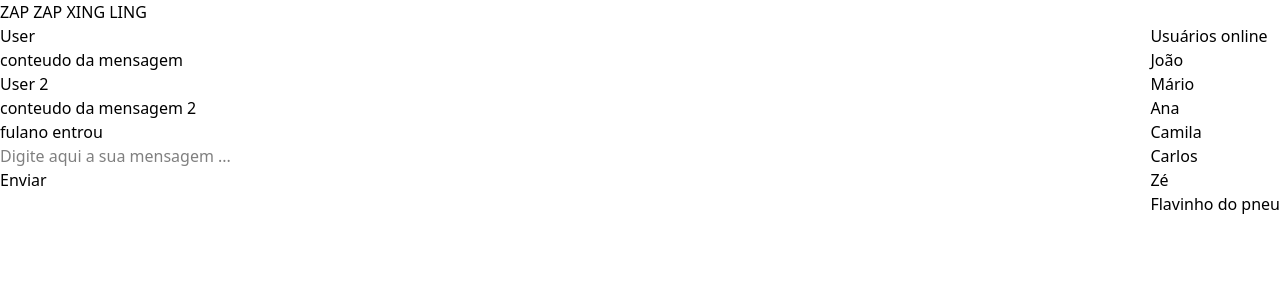
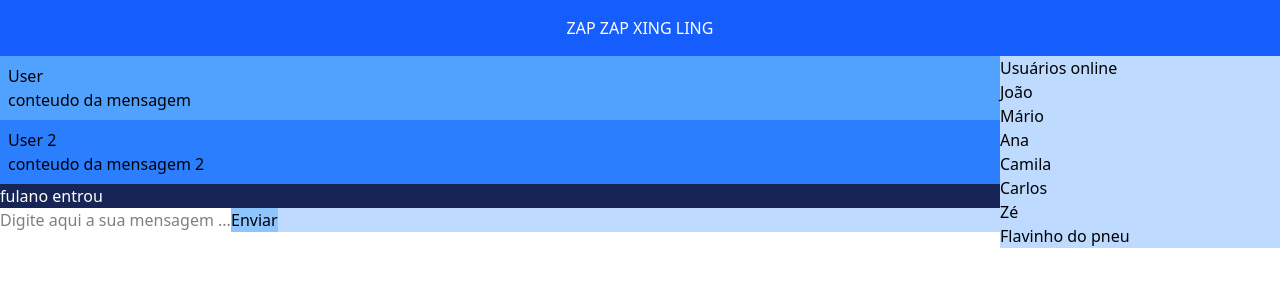
Before and after one commit to gabriel-gms/realTimeChat-frontEnd, a Next.js app: page / in a window 1280 px wide. Both pictures are taken after a click on the button "Entrar". Shown: the top 300 px of the page. Built offline with nearby package versions, Linux system fonts and the light colour scheme.

Commit message:
estilizando o chat

```diff
--- a/app/layout.tsx
+++ b/app/layout.tsx
@@ -13,7 +13,7 @@ const geistMono = Geist_Mono({
 });
 
 export const metadata: Metadata = {
-  title: "Create Next App",
+  title: "ZAP ZAP",
   description: "Generated by create next app",
 };
 
--- a/app/page.tsx
+++ b/app/page.tsx
@@ -2,22 +2,15 @@
 
 import { AreaDigitar } from "@/components/areaDigitar"
 import { AreaMensagem } from "@/components/areaMensagem"
+import { Login } from "@/components/Login"
 import { Menu } from "@/components/menu"
 import { StatusUser } from "@/components/statusUser"
 import { useState } from "react"
 
 const Page = ()=>{
-  let [nomeUsuario, setNomeUsuario] = useState<string>()
-  let [valorInput, setValorInput] = useState<string>()
-  let [usuarioLogado, setUsuarioLogado] = useState<boolean>()
-
-  function addNomeUsuario (e: {key: string }){
-    if(e.key === 'Enter'){
-      setNomeUsuario(valorInput)
-      setValorInput('')
-      setUsuarioLogado(true)
-    }
-  }
+  let [nomeUsuario, setNomeUsuario] = useState<string>('')
+  let [valorInput, setValorInput] = useState<string>('')
+  let [usuarioLogado, setUsuarioLogado] = useState<boolean>(false)
 
   function addNomeUsuarioClick (){
     setNomeUsuario(valorInput)
@@ -25,49 +18,27 @@ const Page = ()=>{
     setUsuarioLogado(true)
   }
 
+  if(!usuarioLogado){
+    return <Login
+            valorInput={valorInput}
+            setValorInput={setValorInput}
+            addNomeUsuarioClick={addNomeUsuarioClick}
+          />
+  }
+
   return (
-    <div>
-
-
-      {usuarioLogado ?
-        <div style={{flexDirection: "column", height: "100vh"}}>
+    <div className="h-screen">
 
           <Menu />
-          <div style={{flex: "1", display: "flex", height: "100%"}}>
-            <div style={{flex: "1", display:"flex", flexDirection:"column"}}>
+          <div className="flex justify-between">
+            <div className="flex-1">
               <AreaMensagem />
               <AreaDigitar />
             </div>
             <StatusUser />
           </div>
           <script src="/socket.io/socket.io.js"></script>
-          </div>
-
-        :
-
-          <div className="bg-blue-100 h-screen flex justify-center items-center">
-
-            <div className="bg-blue-500 rounded-lg p-3 text-center flex-col">
-              <h1 className=""><strong>ESCOLHA UM NOME DE USUÁRIO</strong></h1>
-
-              <div className="flex">
-                <input className="bg-white rounded-lg border border-black p-1 m-1 flex-1"
-
-                value={valorInput}
-
-                onChange={(e)=>setValorInput(e.target.value)}
-
-                onKeyDown={addNomeUsuario} type="text"/>
-
-                <button className="bg-blue-50 rounded-lg p-1 m-1" onClick={addNomeUsuarioClick}>Entrar</button>
-
-              </div>
-
-            </div>
-          </div>
-      }
-
-  </div>
+    </div>
   )
 }
 
--- a/components/Login.tsx
+++ b/components/Login.tsx
@@ -0,0 +1,36 @@
+type Props = {
+    valorInput: string,
+    setValorInput: (v: string) => void,
+    addNomeUsuarioClick: () => void
+}
+
+export const Login = (data: Props) => {
+    function addNomeUsuarioKey (e: {key: string }){
+    if(e.key === 'Enter' && data.valorInput.trim() !== ''){
+      data.addNomeUsuarioClick()
+    }}
+
+    return (
+
+    <div className="bg-blue-100 h-screen flex justify-center items-center">
+
+            <div className="bg-blue-500 rounded-lg p-3 text-center flex-col">
+              <h1 className=""><strong>ESCOLHA UM NOME DE USUÁRIO</strong></h1>
+
+              <div className="flex">
+                <input className="bg-white rounded-lg border border-black p-1 m-1 flex-1"
+
+                value={data.valorInput}
+
+                onChange={(e)=>data.setValorInput(e.target.value)}
+
+                onKeyDown={addNomeUsuarioKey} type="text"/>
+
+                <button className="bg-blue-50 rounded-lg p-1 m-1" onClick={data.addNomeUsuarioClick}>Entrar</button>
+
+              </div>
+
+            </div>
+          </div>
+    )
+}
--- a/components/areaDigitar.tsx
+++ b/components/areaDigitar.tsx
@@ -1,12 +1,12 @@
 export const AreaDigitar = ()=>{
     return (
-        <div>
+        <div className=" bg-blue-200 flex">
             <div>
-                <input placeholder="Digite aqui a sua mensagem ..." type="text" />
+                <input className="bg-white" placeholder="Digite aqui a sua mensagem ..." type="text" />
             </div>
 
             <div>
-                <button>Enviar</button>
+                <button className="bg-blue-300">Enviar</button>
             </div>
         </div>
     )
--- a/components/areaMensagem.tsx
+++ b/components/areaMensagem.tsx
@@ -1,17 +1,17 @@
 export const AreaMensagem = ()=>{
     return (
-        <div>
-            <div>
+        <div className="bg-blue-200">
+            <div className="bg-blue-400 w-250 p-2">
                 <h3>User</h3>
                 <p>conteudo da mensagem</p>
             </div>
 
-            <div>
+            <div className="bg-blue-500 w-250 p-2">
                 <h3>User 2</h3>
                 <p>conteudo da mensagem 2</p>
             </div>
 
-            <p>fulano entrou</p>
+            <p className="bg-blue-950 text-white">fulano entrou</p>
         </div>
     )
 }
--- a/components/menu.tsx
+++ b/components/menu.tsx
@@ -1,7 +1,7 @@
 export const Menu = ()=>{
 
     return (
-        <div>
+        <div className="text-center p-4 bg-blue-600 text-white">
             ZAP ZAP XING LING
         </div>
     )
--- a/components/statusUser.tsx
+++ b/components/statusUser.tsx
@@ -1,6 +1,6 @@
 export const StatusUser = ()=>{
     return(
-        <div>
+        <div className="bg-blue-200 w-72">
             <h3>Usuários online</h3>
             <ul>
                 <li>João</li>
```
